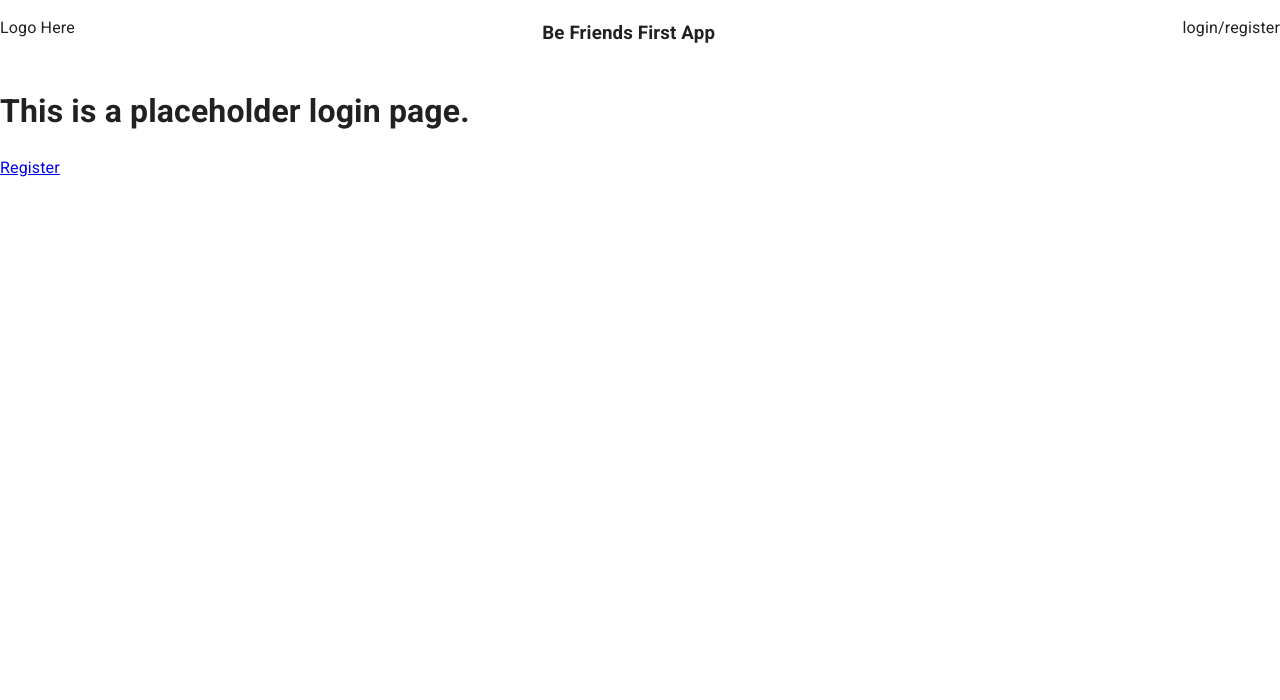
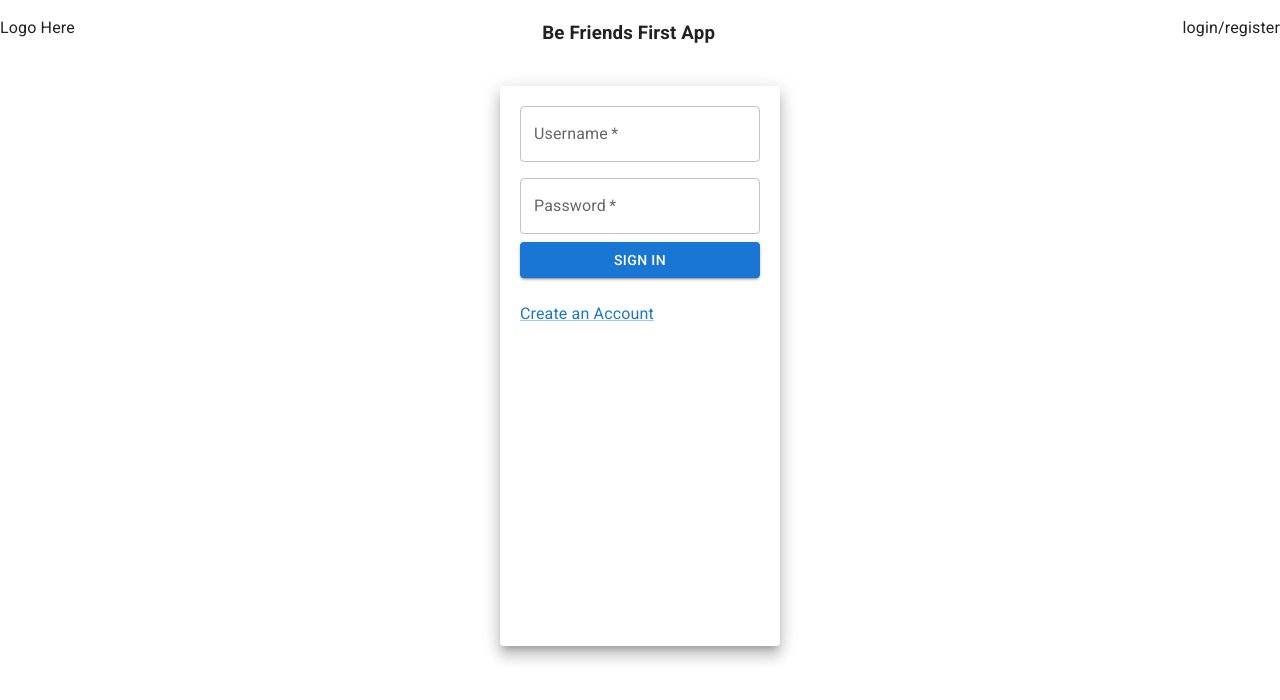
Before and after one commit to pFlug8/befriendsfirst, a React (Create React App) app: page /login in a window 1280 px wide. Shown: the top 700 px of the page. Built offline with nearby package versions, Linux system fonts and the light colour scheme.

Commit message:
Updated Login and Landing

```diff
--- a/src/components/ColorPicker.js
+++ b/src/components/ColorPicker.js
@@ -11,7 +11,7 @@ export function ColorPickerGfg(){
       height={228}
       color={color}
       onChange={setColor}
-      hideHSV dark />;
+      hideHSV dark />
     </div>
   )
 };
--- a/src/components/Landing.js
+++ b/src/components/Landing.js
@@ -1,4 +1,30 @@
+import React from 'react'
+import { Grid, Paper, Button } from '@mui/material'
 
+const Landing = () => {
+    const paperStyle={padding :20,height:'70vh',width:280, margin:"20px auto"}
+
+    const btnstyle={margin:'8px 0'}
+    return(
+        <Grid>
+            <Paper elevation={10} style={paperStyle}>
+                <h1>Welcome</h1>
+                <Button type='link' color='primary' variant="contained" style={btnstyle} fullWidth href="/login">Login</Button>
+                <Button type='link' color='primary' variant="contained" style={btnstyle} fullWidth href="/register">Register</Button>
+            </Paper>
+        </Grid>
+    )
+}
+export default Landing;
+
+
+
+
+
+
+
+
+/*
 import { Link } from 'react-router-dom';
 
 
@@ -13,3 +39,4 @@ const Landing = () => {
 }
 
 export default Landing;
+*/
--- a/src/components/Login.js
+++ b/src/components/Login.js
@@ -1,11 +1,27 @@
-import { NavLink } from  "react-router-dom";
-
+import React from 'react'
+import { Grid, Paper, TextField, Button, Typography, Link, Stack } from '@mui/material'
 
 export const Login = () => {
-    return (
-        <div>
-            <h1>This is a placeholder login page.</h1>
-            <NavLink to="/register">Register</NavLink>
-        </div>
+    const paperStyle={padding :20,height:'70vh',width:280, margin:"20px auto"}
+
+    const btnstyle={margin:'8px 0'}
+    return(
+        <form>
+        <Grid>
+            <Paper elevation={10} style={paperStyle}>
+            <Stack
+                spacing={2}
+                sx={{
+                }}>
+                <TextField label='Username' variant="outlined" fullWidth required/>
+                <TextField label='Password' type='password' variant="outlined" fullWidth required/>
+                <Button type='submit' color='primary' variant="contained" style={btnstyle} fullWidth>Sign in</Button>
+                <Typography >
+                    <Link href="/register"> Create an Account</Link>
+                </Typography>
+            </Stack>
+            </Paper>
+        </Grid>
+        </form>
     )
 }
--- a/src/components/Register.js
+++ b/src/components/Register.js
@@ -1,6 +1,6 @@
 import React, { useState } from 'react';
-import { Box, Button, Checkbox, FormGroup, FormControl, FormControlLabel, FormLabel, Grid, InputLabel, MenuItem, Stack, TextField } from '@mui/material';
-import Select, { SelectChangeEvent } from '@mui/material/Select';
+import { Box, Button, Checkbox, FormGroup, FormControl, FormControlLabel, FormLabel, InputLabel, MenuItem, Stack, TextField } from '@mui/material';
+import Select, {  } from '@mui/material/Select'; // SelectChangeEvent
 import { Accept } from './ImageUpload.js';
 import { ColorPickerGfg } from './ColorPicker.js'
 
@@ -69,6 +69,7 @@ const Register = (props) => {
     }
 
     return (
+
         <Box sx = {{
             m: 3,
         }}>
--- a/src/theme.js
+++ b/src/theme.js
@@ -4,7 +4,7 @@ const theme = createTheme({
     components: {
         MuiTextField: {
             defaultProps: {
-                variant: 'filled',
+                variant: 'outlined',
             }
         }
     }
```
